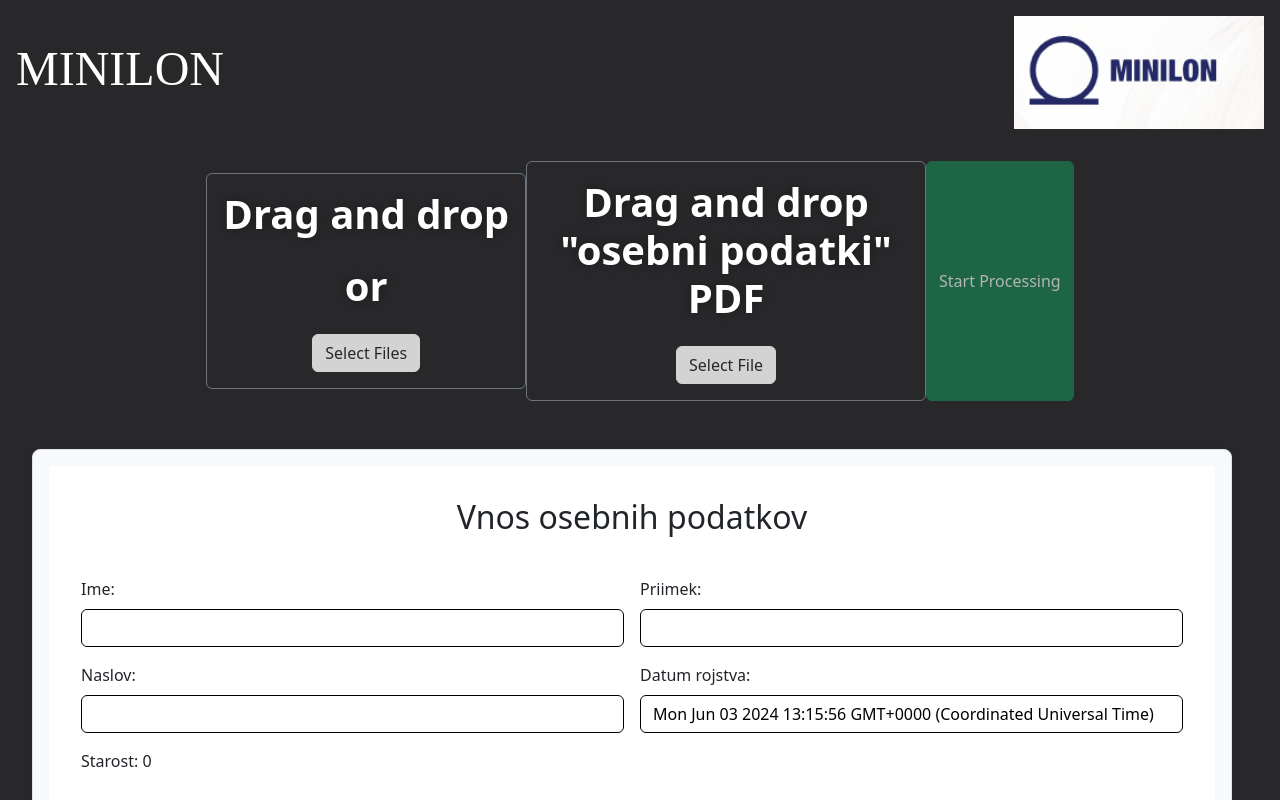
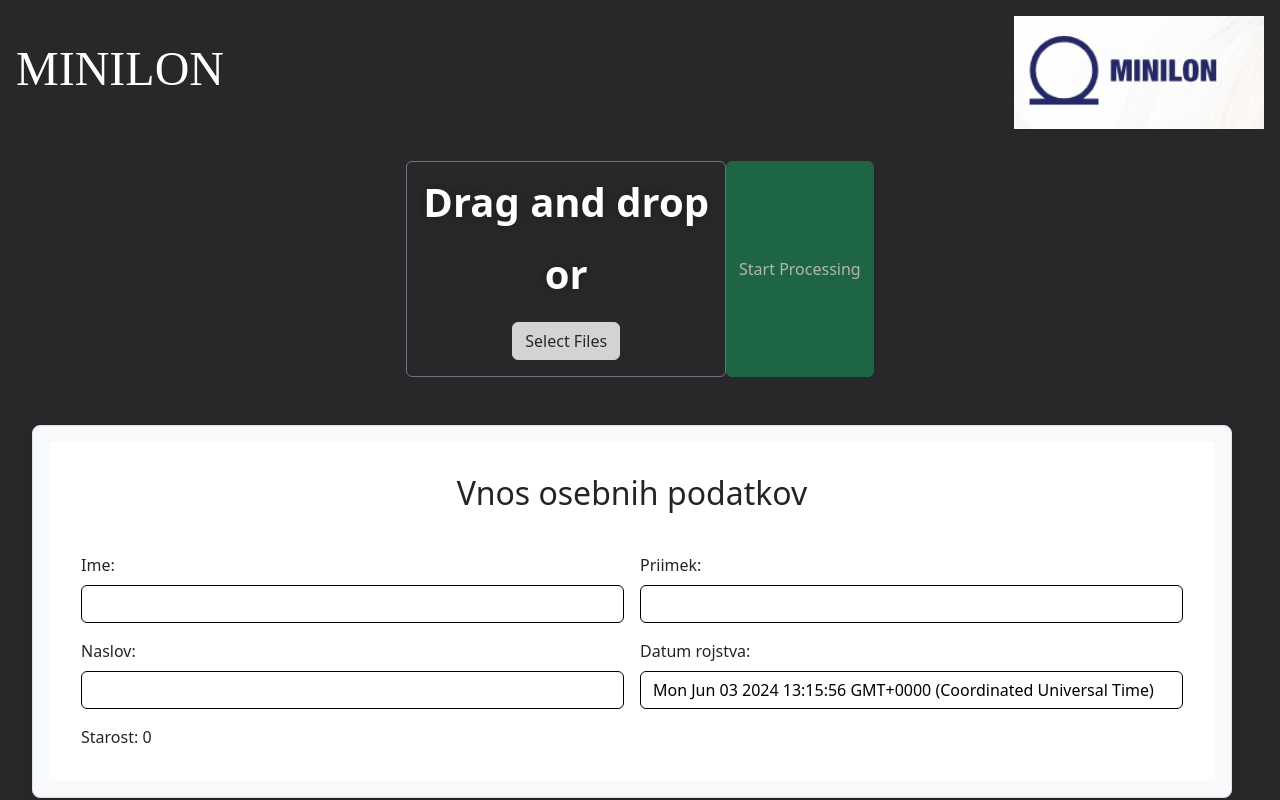
Before and after one commit to Valeri1234car/PRII, a React (Vite) app in the folder stran/praktikum-2-app/: page / in a window 1280 px wide. Shown: the top 800 px of the page. Built offline with nearby package versions, Linux system fonts and the light colour scheme.

Commit message:
Branje iz PDF-a v vnosna polja.

```diff
--- a/stran/praktikum-2-app/src/components/Inputs/PdfReader.tsx
+++ b/stran/praktikum-2-app/src/components/Inputs/PdfReader.tsx
@@ -51,13 +51,10 @@ const PdfReader: React.FC = () => {
     };
 
     const handleProcessFiles = async () => {
-        if (files && personalInfoFile) {
-            setLoading(true);
-            await processFiles(files);
-            await processFiles(new DataTransfer().items.add(personalInfoFile).files);
-            setLoading(false);
+        if (files) {
+            processFiles(files);
         } else {
-            alert('Please provide both sets of files');
+            alert('Napaka pri branju');
         }
     };
 
@@ -443,38 +440,10 @@ const PdfReader: React.FC = () => {
                     )}
                 </div>
             </div>
-
-            <div className="containerOknoDrag">
-                <div
-                    className="border border-secondary p-3 text-center border-dashed mx-auto rounded"
-                    onDrop={handlePersonalInfoDrop}
-                    onDragOver={handleDragOver}
-                    style={{ maxWidth: '400px' }}
-                >
-                    {personalInfoFile ? (
-                        <p className="text-white">{personalInfoFile.name}</p>
-                    ) : (
-                        <>
-                            <h1 className="mb-4 text-white">Drag and drop "osebni podatki" PDF</h1>
-                            <input
-                                type="file"
-                                accept="application/pdf"
-                                onChange={handlePersonalInfoFileChange}
-                                hidden
-                                ref={personalInfoInputRef}
-                            />
-                            <button className="btn btn-primary" onClick={() => personalInfoInputRef.current?.click()}>
-                                Select File
-                            </button>
-                        </>
-                    )}
-                </div>
-            </div>
-
-            <button className="btn btn-success" onClick={handleProcessFiles} disabled={!files || !personalInfoFile || loading}>
-                {loading ? 'Processing...' : 'Start Processing'}
+            <button className="btn btn-success" onClick={handleProcessFiles} disabled={!files || loading}>
+            {loading ? 'Processing...' : 'Start Processing'}
             </button>
-        </>
+</>
     );
 };
 
```
